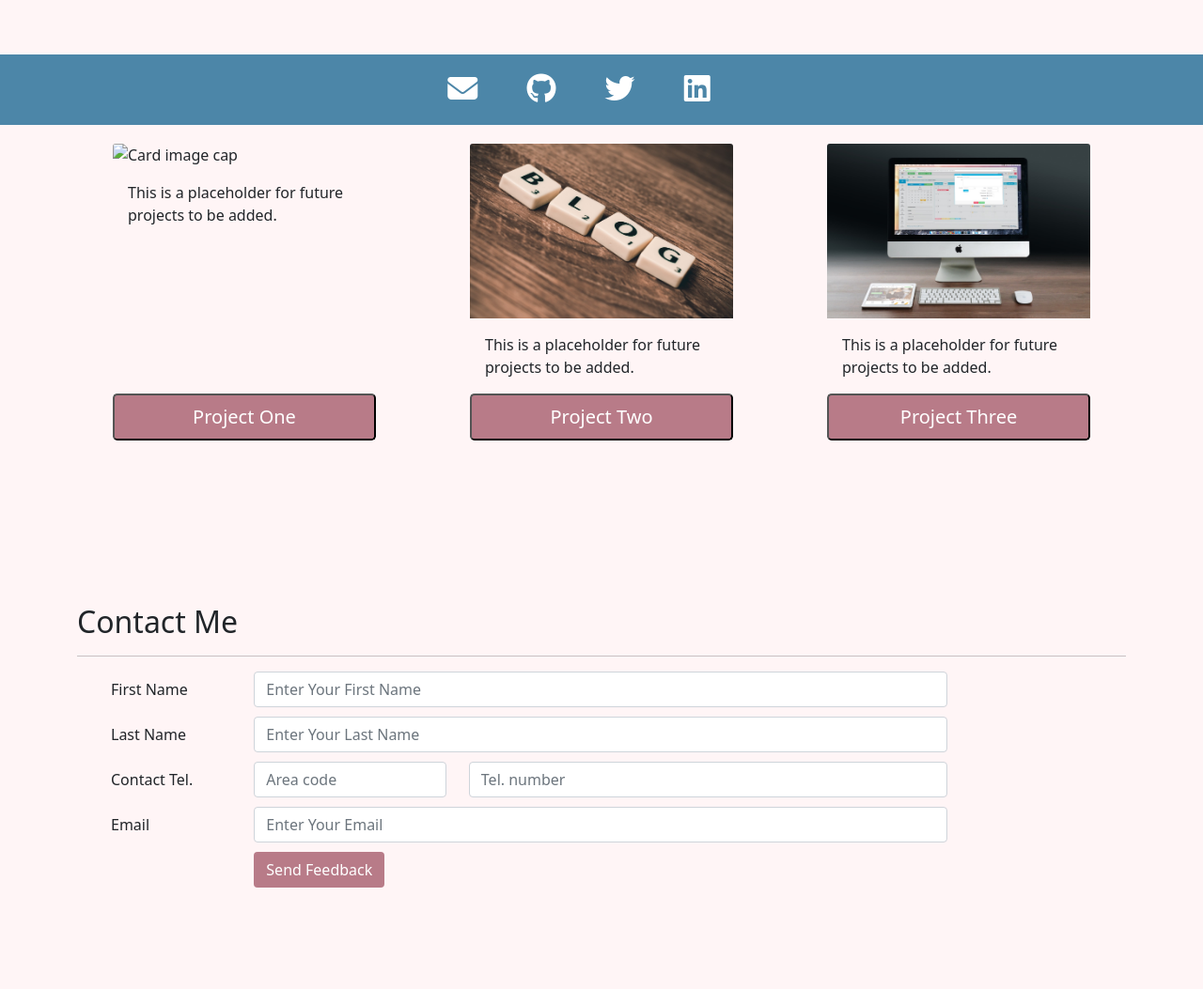
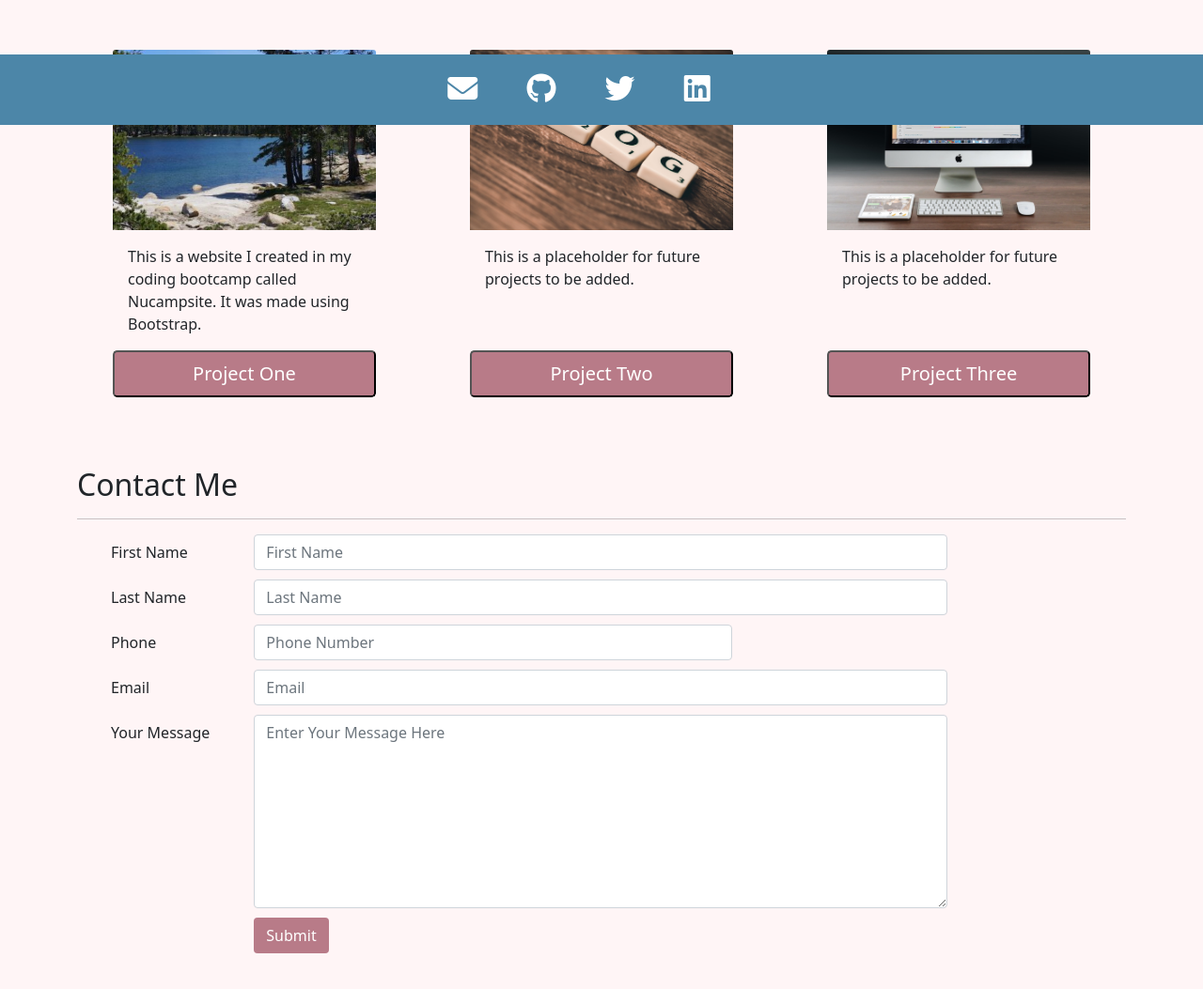
Before and after one commit to webdev480/portfolio-project, a plain HTML site: page index.html in a window 1280 px wide. Shown: the part 667-1720 px from the top of the page at 94% size. Drawn offline with nearby package versions, Linux system fonts and the light colour scheme.

Commit message:
Nucampsite-Bootstrap

```diff
--- a/css/styles.css
+++ b/css/styles.css
@@ -1,5 +1,4 @@
-body{
-    /* background-color: #E1DD8F; */
+body {
     background-color: #fff5f6;
     margin-bottom: 100px;
     padding: 0%;
@@ -11,7 +10,6 @@ body{
     border: none;
     padding: 50px;
 }
-
 
 .coder {
     max-width: 25%;
@@ -26,30 +24,6 @@ body{
     color: white;
 }
 
-
-
-/* .card {
-    border: none;
-    margin-top: 5rem;
-} */
-
-/* .webPhoto {
-    display: flex;
-    position: absolute;
-    margin-left: auto;
-    margin-right: auto;
-    width: 50%;
-} */
-
-/* footer {
-    justify-content: space-evenly;
-    text-align: center;
-    padding: 3px;
-    background-color: #4c86a8;
-    color: white;
-    position: fixed;
-  } */
-
 footer a, i {
     color: white;
     margin-right: 1.5rem;
@@ -58,7 +32,6 @@ body{
 
 
 footer {
-    /* border-top: solid 1px; */
     background: #4c86a8;
     width: 100%;
     height: 75px;
@@ -75,12 +48,13 @@ body{
     }
 }
 
-  .cards {
-      padding-top: 100px;
-      margin-bottom: 100px;
-  }
-
 .form-group {
     margin-left: 1.5rem;
     padding-bottom: 10px;
 }
+
+.card-img-top {
+    width: 100%;
+    height: 15vw;
+    object-fit: cover;
+}
--- a/index.html
+++ b/index.html
@@ -60,12 +60,11 @@
         <div class="container">
             <div class="row card-deck">
                 <div class="card col-lg-4 mt-4 mb-4">
-                  <img class="card-img-top" src="img/card-photo-1.jpg" alt="Card image cap">
+                  <img class="card-img-top" src="img/react-lake.jpg" alt="Card image cap">
                   <div class="card-body">
-                    <p class="card-text">This is a placeholder for future projects to be added.</p>
+                    <p class="card-text">This is a website I created in my coding bootcamp called Nucampsite.  It was made using Bootstrap.</p>
                   </div>
-                  <!-- <button type="button" class="btn btn-secondary btn-lg">Salads & Soups</button> -->
-                  <button onclick="project()" type="button" class="button btn-lg" target="blank">Project One</button>
+                  <button onclick="projectNucampsite()" type="button" class="button btn-lg" target="blank">Project One</button>
                 </div>
                 <div class="card col-lg-4 mt-4 mb-4">
                   <img class="card-img-top" src="img/card-photo-2.jpg" alt="Card image cap">
@@ -92,37 +91,41 @@
                 <hr />
             </div>
             <div class="col-md-10">
-                <form>
+                <form action="https://formspree.io/f/xbjwyoad"
+                method="POST">
                     <div class="form-group row">
                         <label for="firstName" class="col-md-2 col-form-label">First Name</label>
                         <div class="col-md-10">
-                            <input type="text" class="form-control" id="firstName" name="firstName" placeholder="Enter Your First Name" />
+                            <input type="text" class="form-control" id="firstName" name="firstName" placeholder="First Name" />
                         </div>
                     </div>
                     <div class="form-group row">
                         <label for="lastName" class="col-md-2 col-form-label">Last Name</label>
                         <div class="col-md-10">
-                            <input type="text" class="form-control" id="lastName" name="lastName" placeholder="Enter Your Last Name" />
+                            <input type="text" class="form-control" id="lastName" name="lastName" placeholder="Last Name" />
                         </div>
                     </div>
                     <div class="form-group row">
-                        <label for="areaCode" class="col-md-2 col-form-label">Contact Tel.</label>
-                        <div class="col-5 col-md-3">
-                            <input type="tel" class="form-control" id="areaCode" name="areaCode" placeholder="Area code" />
-                        </div>
+                        <label for="areaCode" class="col-md-2 col-form-label">Phone</label>
                         <div class="col-7">
-                            <input type="tel" class="form-control" name="telNum" placeholder="Tel. number" />
+                            <input type="tel" class="form-control" name="telNum" placeholder="Phone Number" />
                         </div>
                     </div>
                     <div class="form-group row">
                         <label for="email" class="col-md-2 col-form-label">Email</label>
                         <div class="col-md-10">
-                            <input type="email" class="form-control" id="email" name="email" placeholder="Enter Your Email" />
+                            <input type="email" class="form-control" id="email" name="email" placeholder="Email" />
+                        </div>
+                    </div>
+                    <div class="form-group row">
+                        <label for="feedback" class="col-md-2 col-form-label">Your Message</label>
+                        <div class="col-md-10">
+                            <textarea class="form-control" id="message" name="message" rows="8" placeholder="Enter Your Message Here"></textarea>
                         </div>
                     </div>
                     <div class="form-group row">
                         <div class="offset-md-2 col-md-10">
-                            <button type="submit" class="submit-btn btn">Send Feedback</button>
+                            <button" type="submit" class="submit-btn btn">Submit</button>
                         </div>
                     </div>
                 </form>
--- a/js/app.js
+++ b/js/app.js
@@ -1,3 +1,7 @@
+function projectNucampsite() {
+    window.open("https://github.com/webdev480/Nucampsite-Bootstrap", "_blank");
+}
+
 function project() {
     window.open("https://github.com/webdev480", "_blank");
 }
```
Also changed, not shown: img/nucamp-logo.png (added), img/react-lake.jpg (added). Lines whose indentation alone changed are shown as unchanged.
